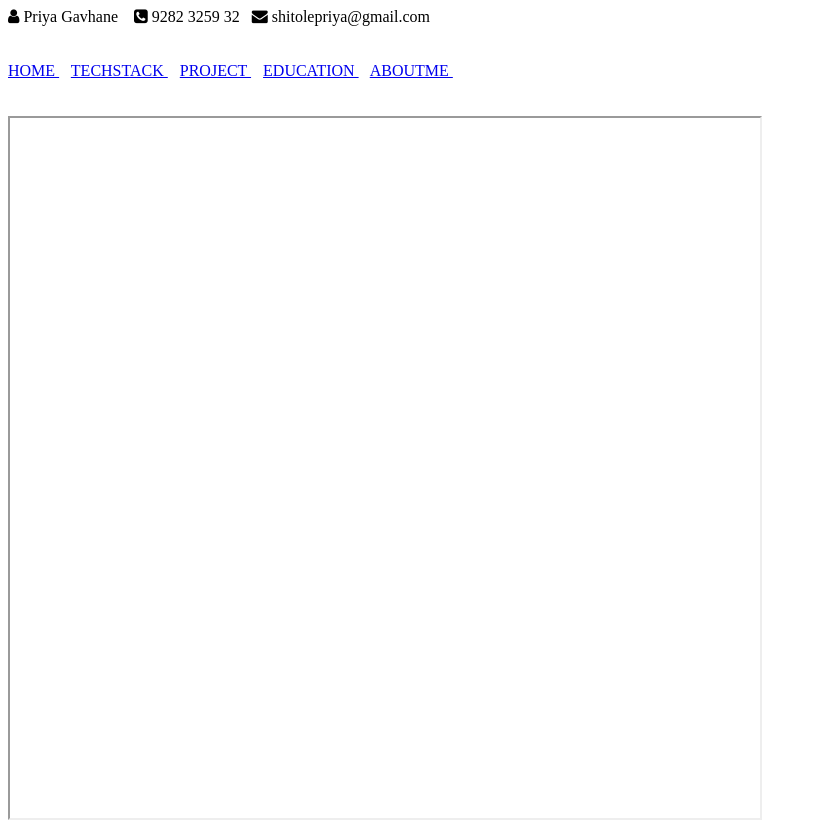
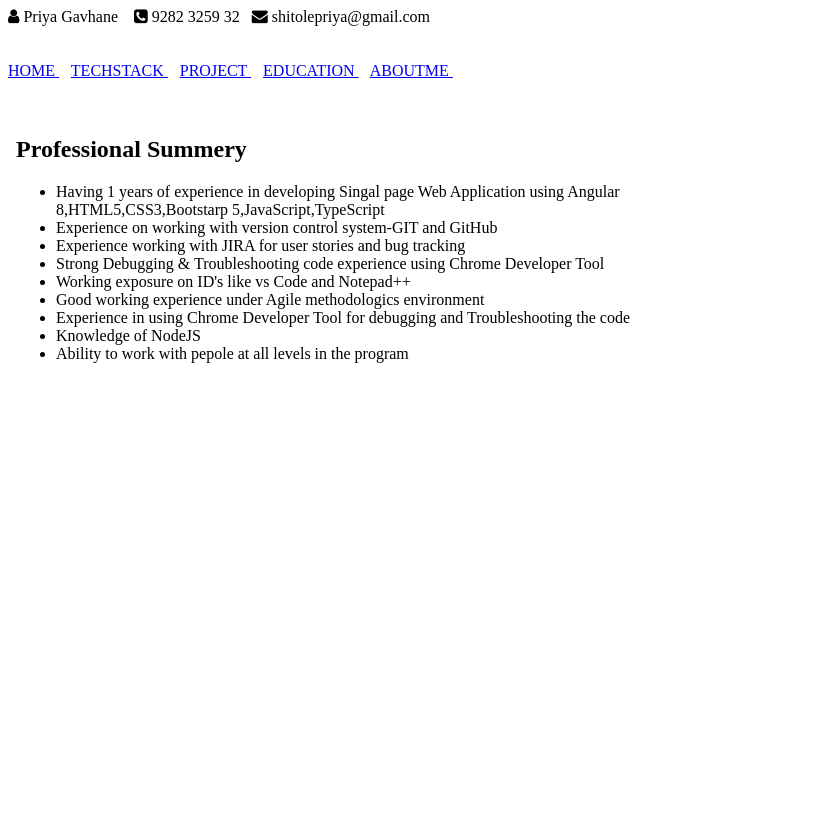
Before and after one commit to GavhanePriya/my-profile, a plain HTML site: page index.html in a window 1280 px wide. Shown: the whole page, without its empty margins (0-817 px from the left). Drawn offline with Linux system fonts and the light colour scheme.

Commit message:
added index page
added index page

```diff
--- a/index.html
+++ b/index.html
@@ -28,6 +28,6 @@
     </nav>
     <br />
     <br />
-    <iframe width="750px" height="700px" name="myFrame"> </iframe>
+    <iframe width="750px" height="700px" src="home.html" name="myFrame" frameborder="0"> </iframe>
   </body>
 </html>
```
